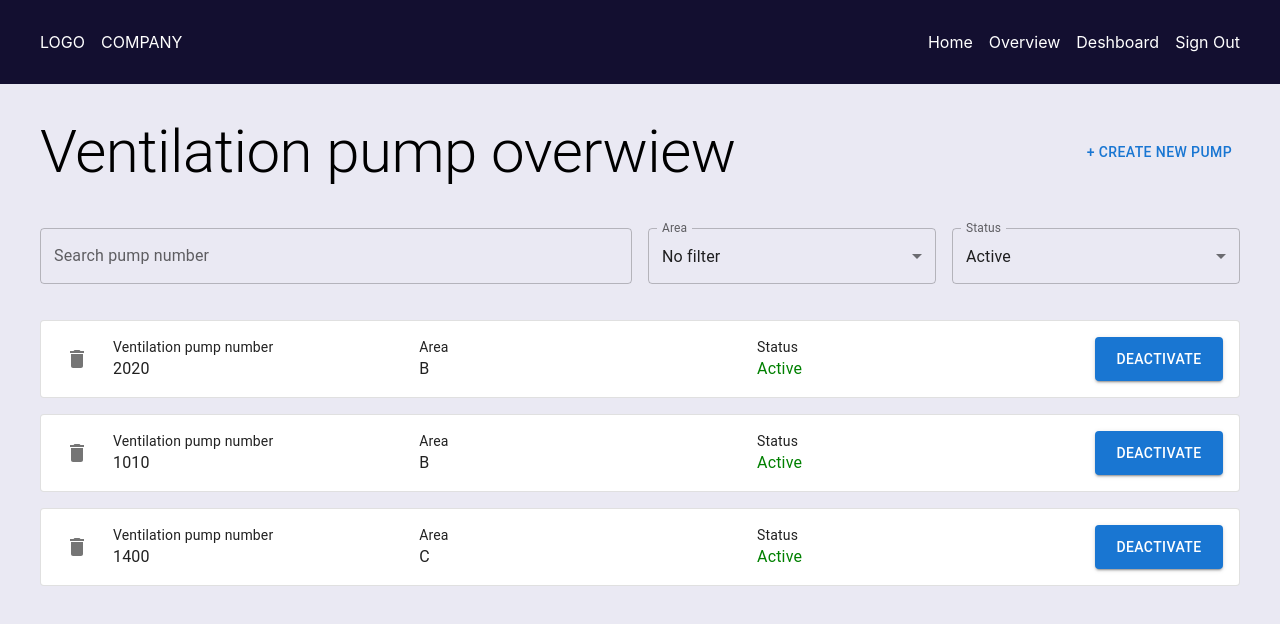
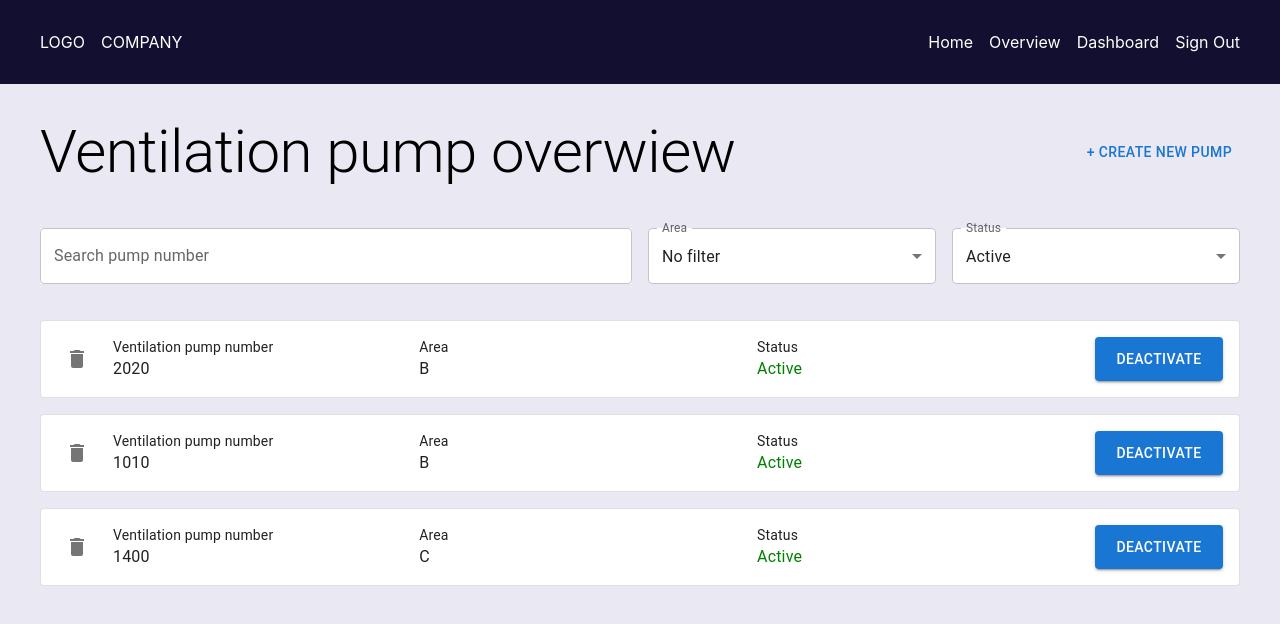
Before and after one commit to puppets101/another-code-test, a React (Create React App) app: page / in a window 1280 px wide. Shown: the top 624 px of the page. Built offline with nearby package versions, Linux system fonts and the light colour scheme; the HTML template or start-up script is replaced by a standard one.

Commit message:
Small styling fix

```diff
--- a/src/Components/NavBar.tsx
+++ b/src/Components/NavBar.tsx
@@ -35,7 +35,7 @@ const useStyles = makeStyles({
 const NavBar = () => {
   const classes = useStyles();
   const firstNavItems = ['LOGO', 'COMPANY'];
-  const lastNavItems = ['Home', 'Overview', 'Deshboard', 'Sign Out'];
+  const lastNavItems = ['Home', 'Overview', 'Dashboard', 'Sign Out'];
 
   return (
     <AppBar position='static' className={classes.root}>
--- a/src/Components/OverviewFilters.tsx
+++ b/src/Components/OverviewFilters.tsx
@@ -85,6 +85,7 @@ const OverviewFilters: FC<OverviewFiltersProps> = ({
           fullWidth
           label='Search pump number'
           margin='dense'
+          sx={{ backgroundColor: '#ffffff' }}
           onChange={handleInputChange}
         />
       </Grid>
@@ -95,6 +96,7 @@ const OverviewFilters: FC<OverviewFiltersProps> = ({
             id='area'
             label='Area'
             defaultValue='NO_FILTER'
+            sx={{ backgroundColor: '#ffffff' }}
             onChange={handleAreaChange}
           >
             <MenuItem value='NO_FILTER'>No filter</MenuItem>
@@ -114,6 +116,7 @@ const OverviewFilters: FC<OverviewFiltersProps> = ({
             id='status'
             label='Status'
             defaultValue='ACTIVE'
+            sx={{ backgroundColor: '#ffffff' }}
             onChange={handleStatusChange}
           >
             <MenuItem value='NO_FILTER'>No filter</MenuItem>
```
